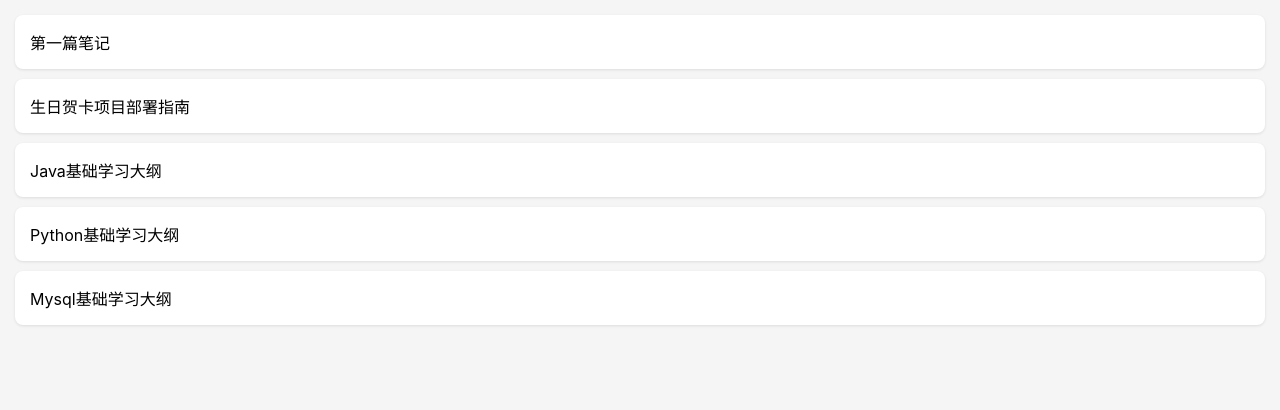
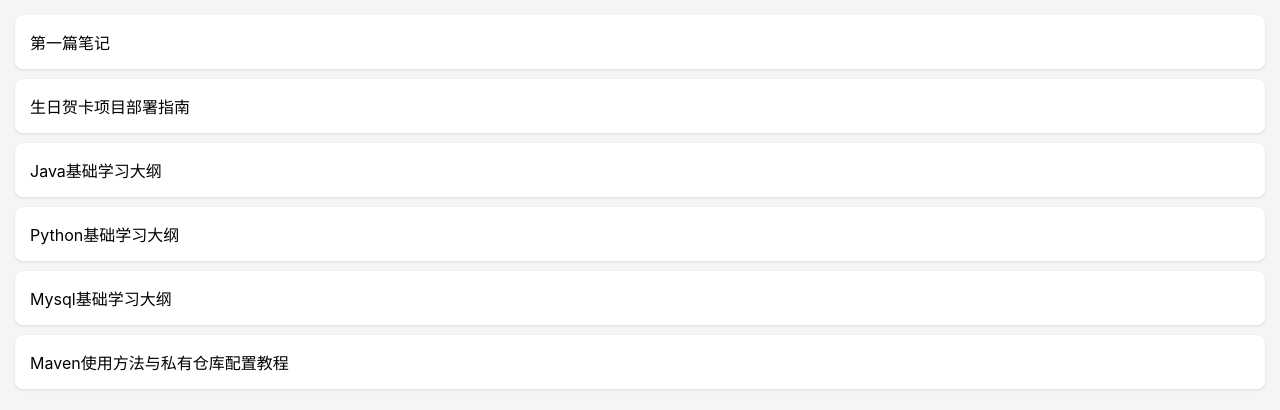
Before and after one commit to chopinsong/notes, a plain HTML site: page index.html in a window 1280 px wide. Drawn offline with Linux system fonts and the light colour scheme.

Commit message:
更新 index.html 添加 Maven 教程链接
- 在笔记列表中添加 note6.html (Maven使用方法与私有仓库配置教程)
- 完善笔记导航系统

```diff
--- a/index.html
+++ b/index.html
@@ -77,7 +77,8 @@
             { id: 2, title: "生日贺卡项目部署指南", content: "note2.html" },
             { id: 3, title: "Java基础学习大纲", content: "note3.html" },
             { id: 4, title: "Python基础学习大纲", content: "note4.html" },
-            { id: 5, title: "Mysql基础学习大纲", content: "note5.html" }
+            { id: 5, title: "Mysql基础学习大纲", content: "note5.html" },
+            { id: 6, title: "Maven使用方法与私有仓库配置教程", content: "note6.html" }
         ];
 
         function renderNotes() {
```
